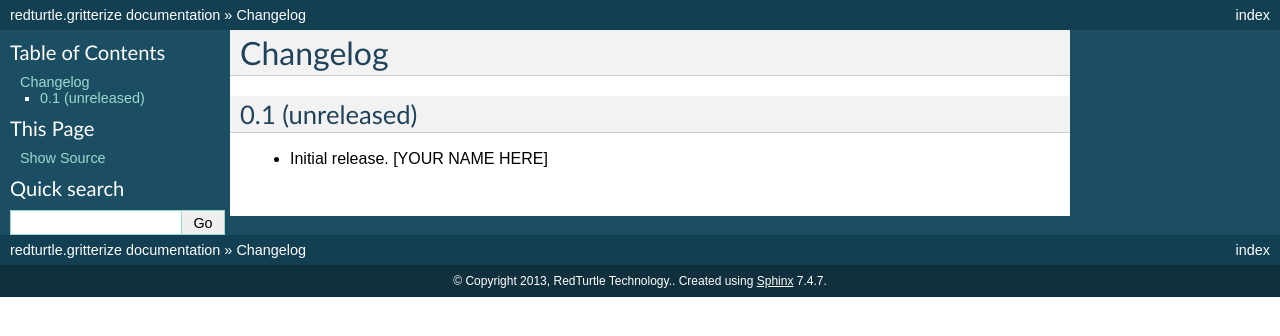
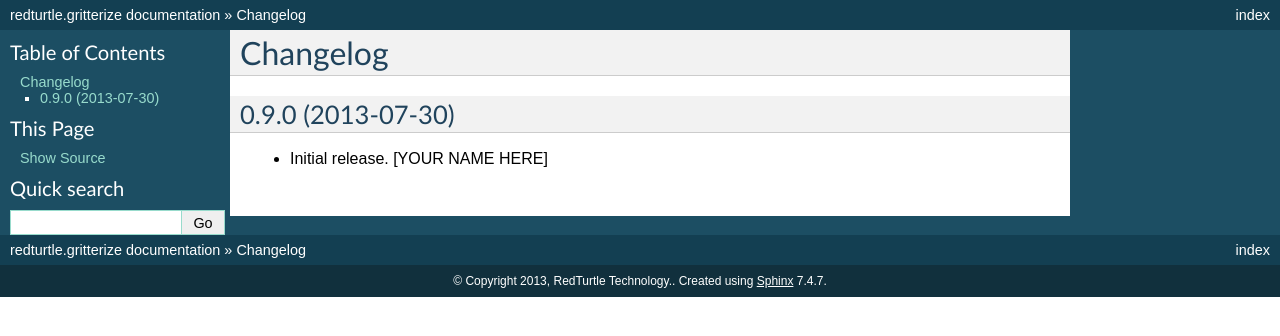
Before and after one commit to RedTurtle/redturtle.gritterize, a Sphinx documentation site: the page built from docs/CHANGELOG.rst, in a window 1280 px wide. Shown: the top 336 px of the page. Built offline with Sphinx 7.4.7, drawn with Linux system fonts in a browser that asks for light colours.

Commit message:
Preparing release 0.9.0

```diff
--- a/docs/CHANGELOG.rst
+++ b/docs/CHANGELOG.rst
@@ -2,8 +2,8 @@ Changelog
 =========
 
 
-0.1 (unreleased)
-----------------
+0.9.0 (2013-07-30)
+------------------
 
 - Initial release.
   [YOUR NAME HERE]
```
